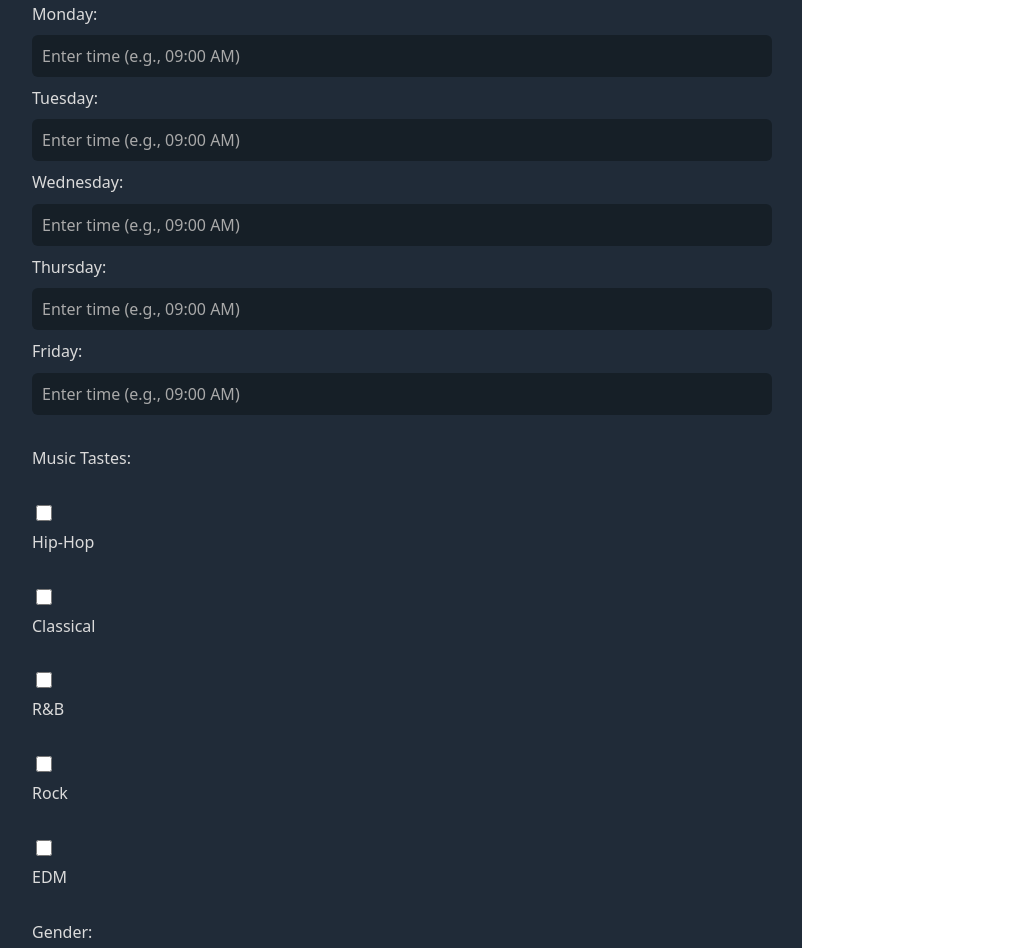
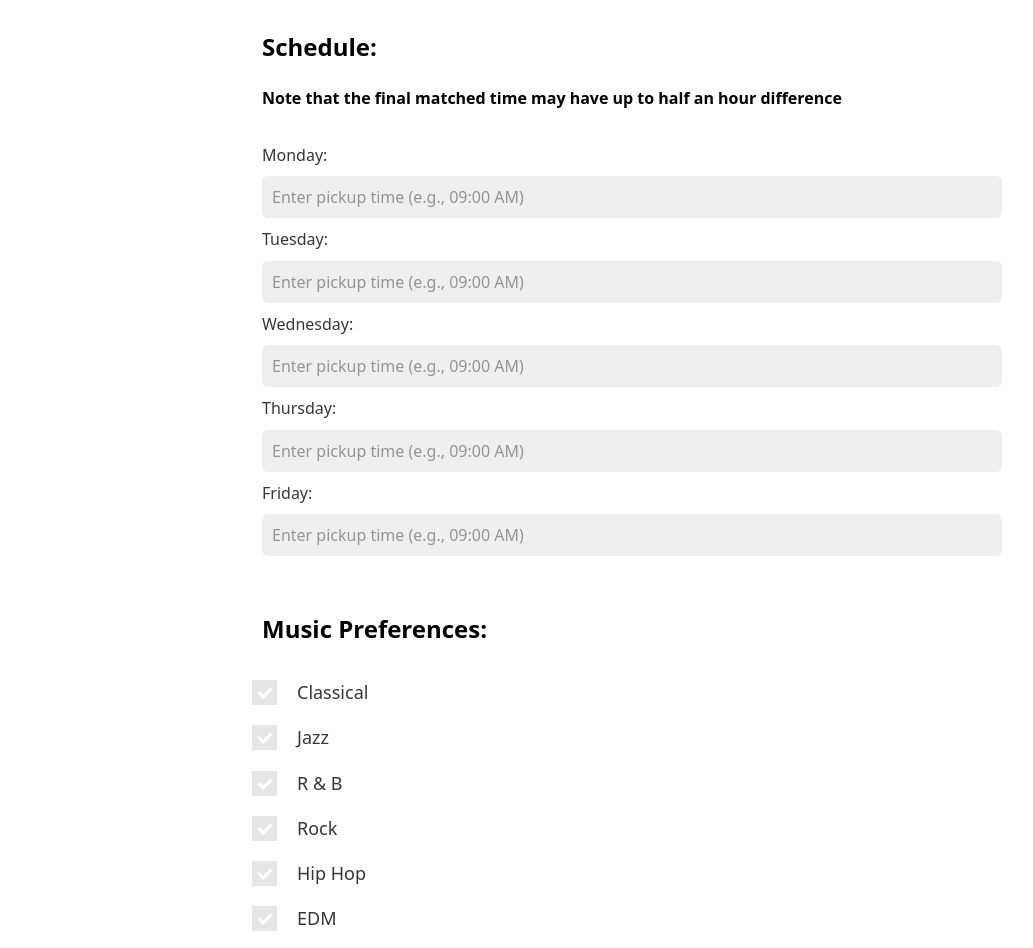
Before and after one commit to EkamNatt/SCUBER, a website built with Vite: page driver-signup.html in a window 1280 px wide. Shown: the part 718-1666 px from the top of the page, without its empty margins (18-1051 px from the left). Built offline with nearby package versions, Linux system fonts and the light colour scheme.

Commit message:
custom checkbox, adjust spacing / hint / text

```diff
--- /dev/null
+++ b/Custom_CheckBox.css
@@ -0,0 +1,84 @@
+/* Customize the label (the custom_checkbox) */
+.custom_checkbox {
+    display: block;
+    position: relative;
+    padding-left: 35px;
+    margin-bottom: 20px;
+    cursor: pointer;
+    font-size: 18px;
+    -webkit-user-select: none;
+    -moz-user-select: none;
+    -ms-user-select: none;
+    user-select: none;
+}
+
+/* Hide the browser's default checkbox */
+.custom_checkbox input {
+    position: absolute;
+    opacity: 0;
+    cursor: pointer;
+    height: 0;
+    width: 0;
+}
+
+/* Create a custom checkbox */
+.checkmark {
+    position: absolute;
+    top: 0;
+    left: -10px;
+    height: 25px;
+    width: 25px;
+    background-color: #e6e6e6;
+}
+
+/* On mouse-over, add a grey background color */
+.custom_checkbox:hover input ~ .checkmark {
+    background-color: #969696;
+}
+
+/* on mouse click down */
+.custom_checkbox:active:hover input ~ .checkmark {
+    translate: 0 5px;
+    transition-duration: 0.5s;
+}
+
+/* When the checkbox is checked, add a blue background */
+.custom_checkbox input:checked ~ .checkmark {
+    background-color: #2196F3;
+    scale: 1.25;
+    transition-duration: 1s;
+}
+.custom_checkbox input:not(:checked) ~ .checkmark {
+    scale: 1;
+    transition-duration: 1s;
+}
+
+/* Create the checkmark / indicator */
+.checkmark:after {
+    content: "";
+    position: absolute;
+    display: block;
+}
+
+/* Show the checkmark when checked */
+.custom_checkbox input:checked ~ .checkmark:after {
+
+}
+
+/* Style the checkmark/indicator */
+.custom_checkbox .checkmark:before {
+    opacity: 50%;
+}
+.custom_checkbox .checkmark:after {
+    left: 9px;
+    top: 5px;
+    width: 5px;
+    height: 10px;
+    border: solid white;
+    border-width: 0 3px 3px 0;
+    -webkit-transform: rotate(45deg);
+    -ms-transform: rotate(45deg);
+    transform: rotate(45deg);
+    opacity: 100%;
+    transition-duration: 1s;
+}
--- a/driver-signup.html
+++ b/driver-signup.html
@@ -2,7 +2,11 @@
 <html>
 <head>
 	<title>Driver Sign Up</title>
-  <link rel="stylesheet" href="https://cdn.jsdelivr.net/npm/water.css@2/out/dark.css">
+
+	<!-- Water CSS Light Theme -->
+	<link rel="stylesheet" href="https://cdn.jsdelivr.net/npm/water.css@2/out/light.css">
+	<link rel="stylesheet" href="Custom_CheckBox.css">
+
 	<style>
     body {
 	    display: flex;
@@ -76,80 +80,119 @@
     }
 	</style>
 </head>
+
+
+
 <body>
 <h1>Driver Sign Up</h1>
 <form id="driverSignupForm">
 	<label for="name">Name:</label>
-    <input type="text" id="name" required><br>
+	<input type="text" id="name" required>
+
+	<br>
 
 	<div class="usernameItem">
     <label for="username">Username:</label>
-      <input type="text" id="username" placeholder="Enter username" required>
+    <input type="text" id="username" placeholder="" required>
     <span class="error-message"></span>
 	</div>
 
+	<br>
+
 	<div class="passwordItem">
     <label for="password">Password:</label>
-      <input type="password" id="password" placeholder="Enter password" minlength="8" required>
+    <input type="password" id="password" placeholder="Enter 8 or more characters" minlength="8" required>
     <span class="error-message"></span>
 	</div>
 
 	<div class="confirmPasswordItem">
     <label for="confirmPassword">Confirm Password:</label>
-      <input type="password" id="confirmPassword" placeholder="Confirm password" minlength="8" required>
+    <input type="password" id="confirmPassword" placeholder="" minlength="8" required>
     <span class="error-message"></span>
 	</div>
 
+	<br>
 
 	<label for="major">Major:</label>
-    <input type="text" id="major" required><br>
+	<input type="text" id="major" placeholder="Enter the official SCU abbreviation" required>
+
+	<br>
 
 	<div class="autocomplete-container">
-      <label for="homeLocation">Home Location:</label>
-      <input type="text" id="homeLocation" required>
+    <label for="homeLocation">Home Address:</label>
+    <input type="text" id="homeLocation" placeholder="Autocomplete" required>
     <ul id="suggestionsList"></ul>
-    </div><br>
+	</div>
 
-    <label>Schedule:</label><br>
+	<br>
+
+	<h2>Schedule:</h2>
+	<h4>Note that the final matched time may have up to half an hour difference</h4>
+
+	<br>
+
 	<div id="scheduleContainer">
     <div class="scheduleItem">
       <label for="scheduleMonday">Monday:</label>
-        <input type="text" id="scheduleMonday" placeholder="Enter time (e.g., 09:00 AM)" pattern="^(0[0-9]|1[0-2]):[0-5][0-9] (AM|PM)$" required>
+      <input type="text" id="scheduleMonday" placeholder="Enter pickup time (e.g., 09:00 AM)" pattern="^(0[0-9]|1[0-2]):[0-5][0-9] (AM|PM)$" required>
       <span class="error-message"></span>
     </div>
     <div class="scheduleItem">
       <label for="scheduleTuesday">Tuesday:</label>
-        <input type="text" id="scheduleTuesday" placeholder="Enter time (e.g., 09:00 AM)" pattern="^(0[0-9]|1[0-2]):[0-5][0-9] (AM|PM)$" required>
+      <input type="text" id="scheduleTuesday" placeholder="Enter pickup time (e.g., 09:00 AM)" pattern="^(0[0-9]|1[0-2]):[0-5][0-9] (AM|PM)$" required>
       <span class="error-message"></span>
     </div>
     <div class="scheduleItem">
       <label for="scheduleWednesday">Wednesday:</label>
-        <input type="text" id="scheduleWednesday" placeholder="Enter time (e.g., 09:00 AM)" pattern="^(0[0-9]|1[0-2]):[0-5][0-9] (AM|PM)$" required>
+      <input type="text" id="scheduleWednesday" placeholder="Enter pickup time (e.g., 09:00 AM)" pattern="^(0[0-9]|1[0-2]):[0-5][0-9] (AM|PM)$" required>
       <span class="error-message"></span>
     </div>
     <div class="scheduleItem">
       <label for="scheduleThursday">Thursday:</label>
-        <input type="text" id="scheduleThursday" placeholder="Enter time (e.g., 09:00 AM)" pattern="^(0[0-9]|1[0-2]):[0-5][0-9] (AM|PM)$" required>
+      <input type="text" id="scheduleThursday" placeholder="Enter pickup time (e.g., 09:00 AM)" pattern="^(0[0-9]|1[0-2]):[0-5][0-9] (AM|PM)$" required>
       <span class="error-message"></span>
     </div>
     <div class="scheduleItem">
       <label for="scheduleFriday">Friday:</label>
-        <input type="text" id="scheduleFriday" placeholder="Enter time (e.g., 09:00 AM)" pattern="^(0[0-9]|1[0-2]):[0-5][0-9] (AM|PM)$" required>
+      <input type="text" id="scheduleFriday" placeholder="Enter pickup time (e.g., 09:00 AM)" pattern="^(0[0-9]|1[0-2]):[0-5][0-9] (AM|PM)$" required>
       <span class="error-message"></span>
     </div>
-    </div><br>
+	</div>
 
-    <label>Music Tastes:</label><br>
-    <input type="checkbox" id="musicHipHop" name="music" value="Hip-Hop">
-    <label for="musicHipHop">Hip-Hop</label><br>
-    <input type="checkbox" id="musicClassical" name="music" value="Classical">
-    <label for="musicClassical">Classical</label><br>
-    <input type="checkbox" id="musicRnB" name="music" value="R&B">
-    <label for="musicRnB">R&B</label><br>
-    <input type="checkbox" id="musicRock" name="music" value="Rock">
-    <label for="musicRock">Rock</label><br>
-    <input type="checkbox" id="musicEDM" name="music" value="EDM">
-    <label for="musicEDM">EDM</label><br>
+	<br>
+
+
+
+	<h2>Music Preferences:</h2>
+
+	<br>
+
+	<label class="custom_checkbox"> Classical
+		<input type="checkbox">
+		<span class="checkmark"></span>
+	</label>
+	<label class="custom_checkbox"> Jazz
+		<input type="checkbox">
+		<span class="checkmark"></span>
+	</label>
+	<label class="custom_checkbox"> R & B
+		<input type="checkbox">
+		<span class="checkmark"></span>
+	</label>
+	<label class="custom_checkbox"> Rock
+		<input type="checkbox">
+		<span class="checkmark"></span>
+	</label>
+	<label class="custom_checkbox"> Hip Hop
+		<input type="checkbox">
+		<span class="checkmark"></span>
+	</label>
+	<label class="custom_checkbox"> EDM
+		<input type="checkbox">
+		<span class="checkmark"></span>
+	</label>
+
+
 
 	<label for="gender">Gender:</label>
 	<select id="gender" required>
@@ -173,6 +216,8 @@
 
 	<button type="submit">Sign Up</button>
 </form>
+
+
 
 <script>
 	// OpenStreetMap Nominatim API URL
```
Lines whose indentation alone changed are shown as unchanged.
